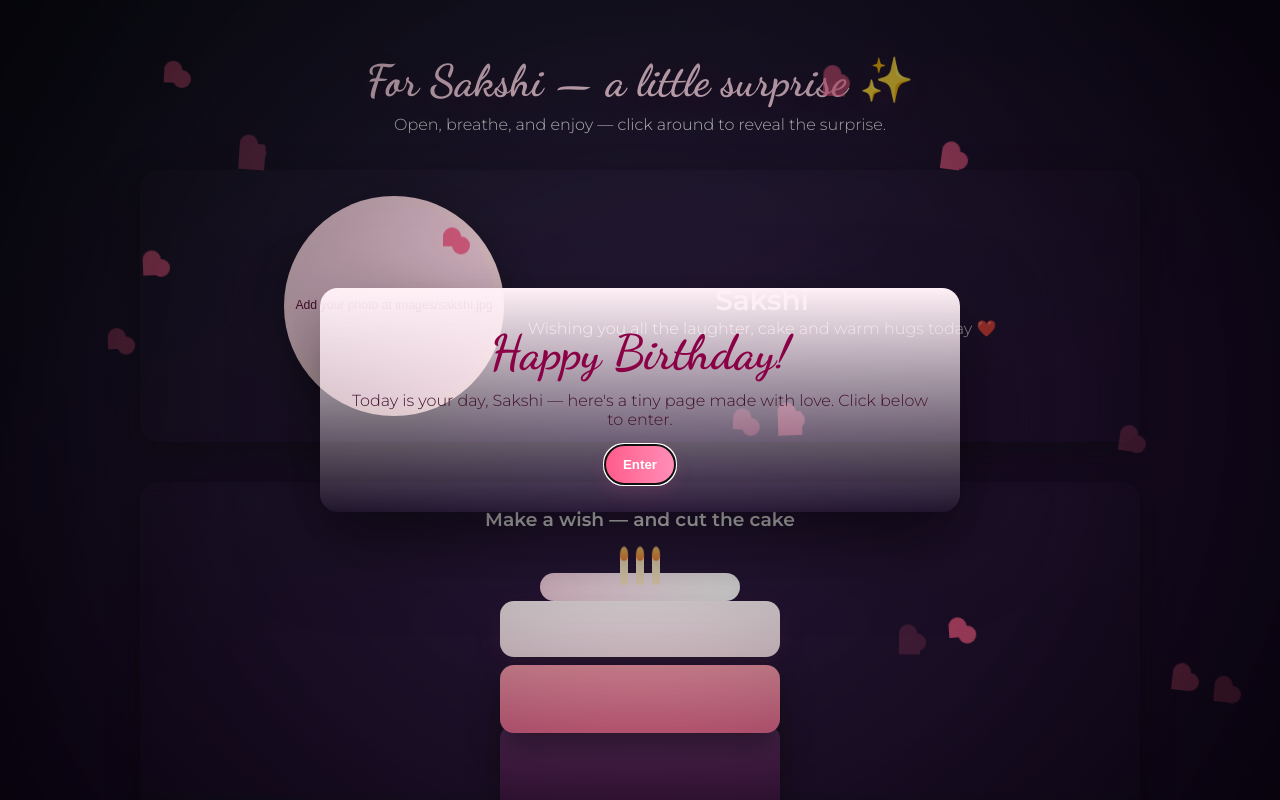
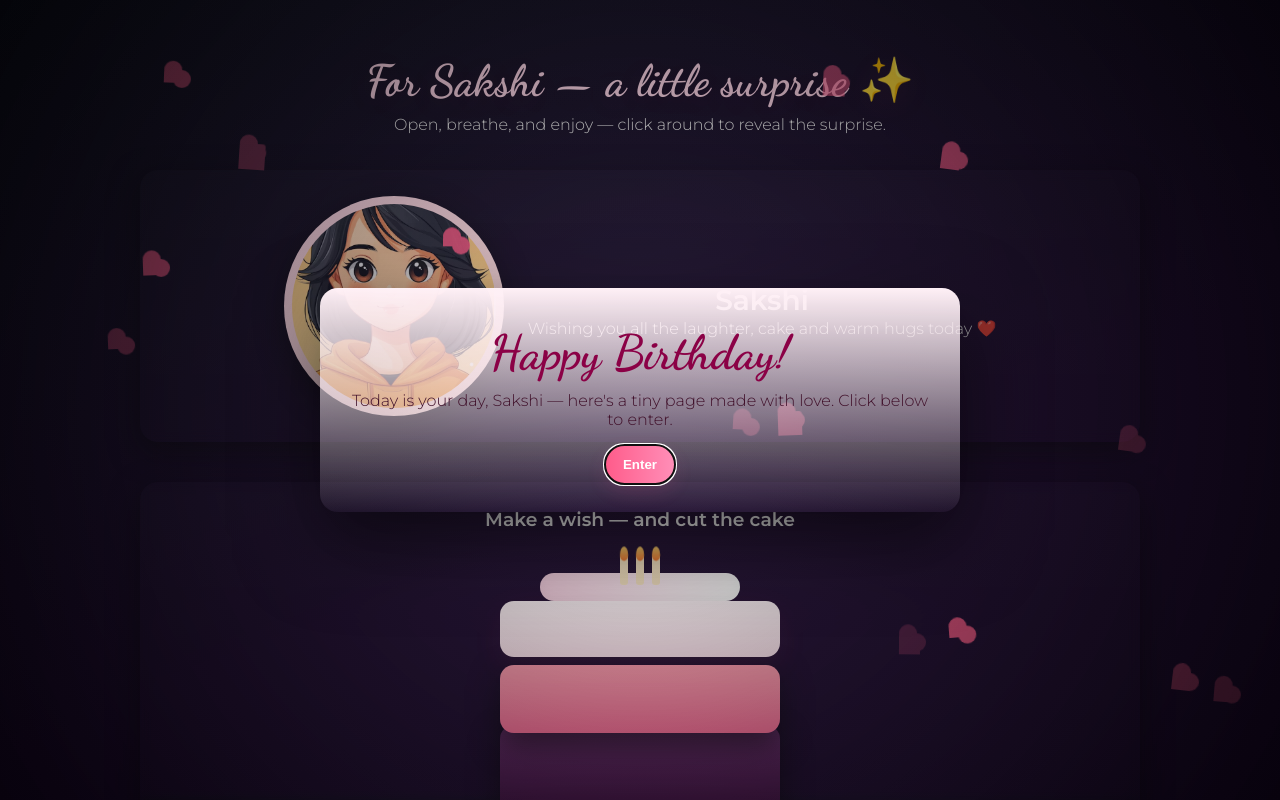
Before and after one commit to techtheeye/birthday, a plain HTML site: page birthday.html in a window 1280 px wide. Shown: the top 800 px of the page. Drawn offline with Linux system fonts and the light colour scheme.

Commit message:
Update birthday.html

```diff
--- a/birthday.html
+++ b/birthday.html
@@ -112,7 +112,7 @@
       <div class="photo-row">
         <div class="photo-circle" title="Sakshi">
           <!-- Replace the src with your best single photo (220x220 recommended) -->
-          <img id="friend-photo" src="images/sakshi.jpg" alt="Photo of Sakshi" />
+          <img id="friend-photo" src="img.png" alt="Photo of Sakshi" />
         </div>
         <div class="nameplate">
           <h2 id="friend-name">Sakshi</h2>
```
